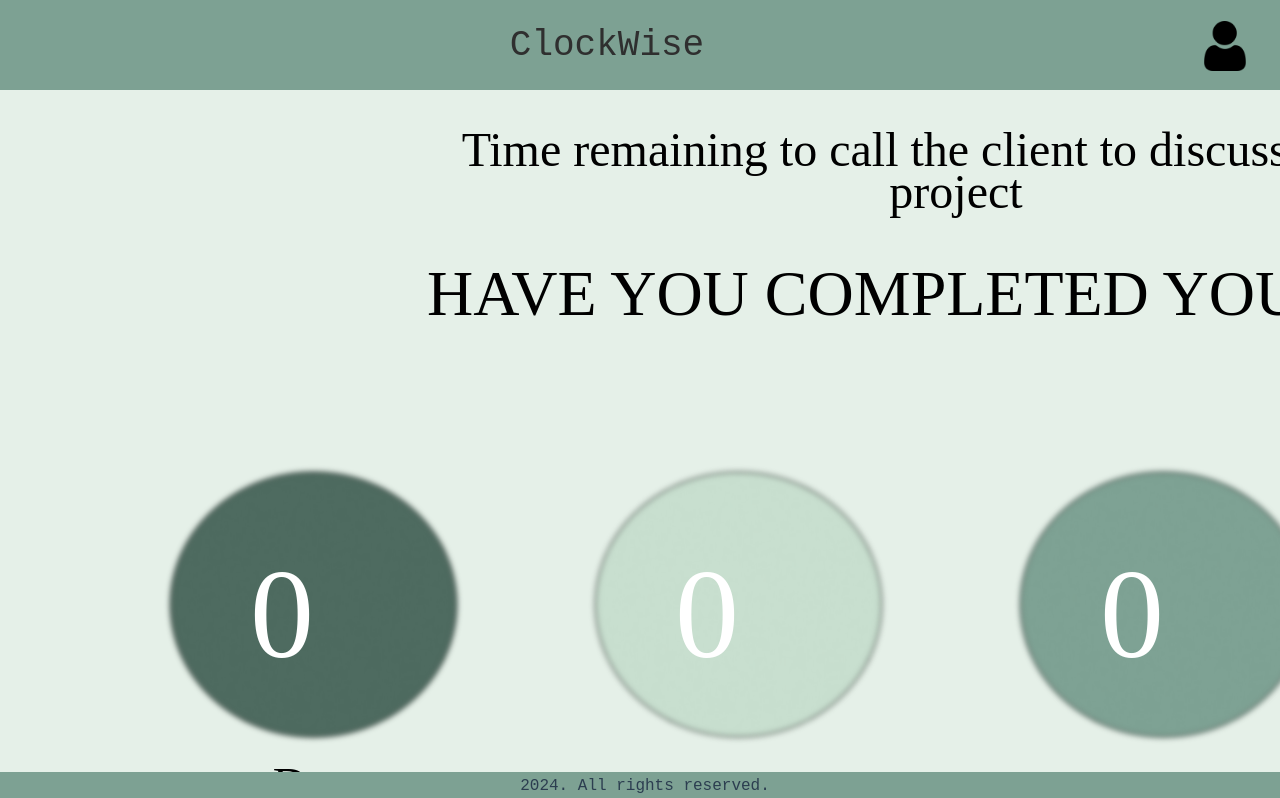
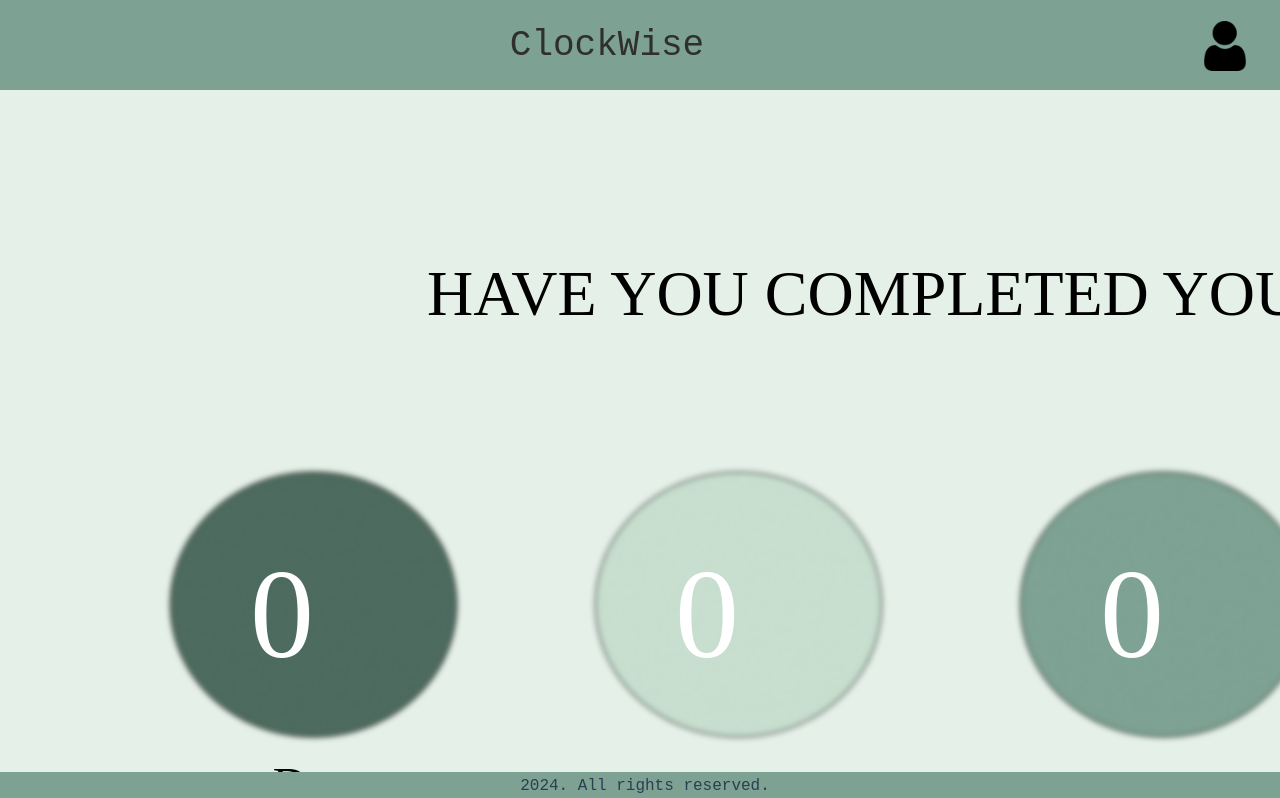
Before and after one commit to kasia-chodak/ClockWise, a Vue app: page /1/end in a window 1280 px wide. Shown: the top 798 px of the page. Built offline with nearby package versions, Linux system fonts and the light colour scheme; a web font is replaced by a local one.

Commit message:
change placeholder into actual value

```diff
--- a/src/components/MainComponentEndTimerview.vue
+++ b/src/components/MainComponentEndTimerview.vue
@@ -2,8 +2,8 @@
     <div class="main-container">
       <div class="rectangle">
         <span class="time-remaining"
-          >Time remaining to call the client to discuss the new project</span>
-          ><span class="completed-goal">HAVE YOU COMPLETED YOUR GOAL?</span>
+          >{{taskStore.viewedTask && taskStore.viewedTask.tsk_name}}</span>
+          <span class="completed-goal">HAVE YOU COMPLETED YOUR GOAL?</span>
         <div class="timers">
           <div class="ellipse1"></div>
           <div class="ellipse2"></div>
@@ -14,8 +14,8 @@
         ><span class="flex-row-9">{{ groupedTime.seconds }}</span>
         </div>
         <div class="flex-row-a">
-          <span class="days">Days</span><span class="seconds">Seconds</span
-          ><span class="hours">Hours</span><span class="minutes">Minutes</span>
+          <span class="days">Days</span><span class="seconds">Seconds</span>
+          <span class="hours">Hours</span><span class="minutes">Minutes</span>
           <button class="button" @click="onTaskFinish">YES</button>
           <button class="button" @click="onCancel">NO</button>
         </div>
```
